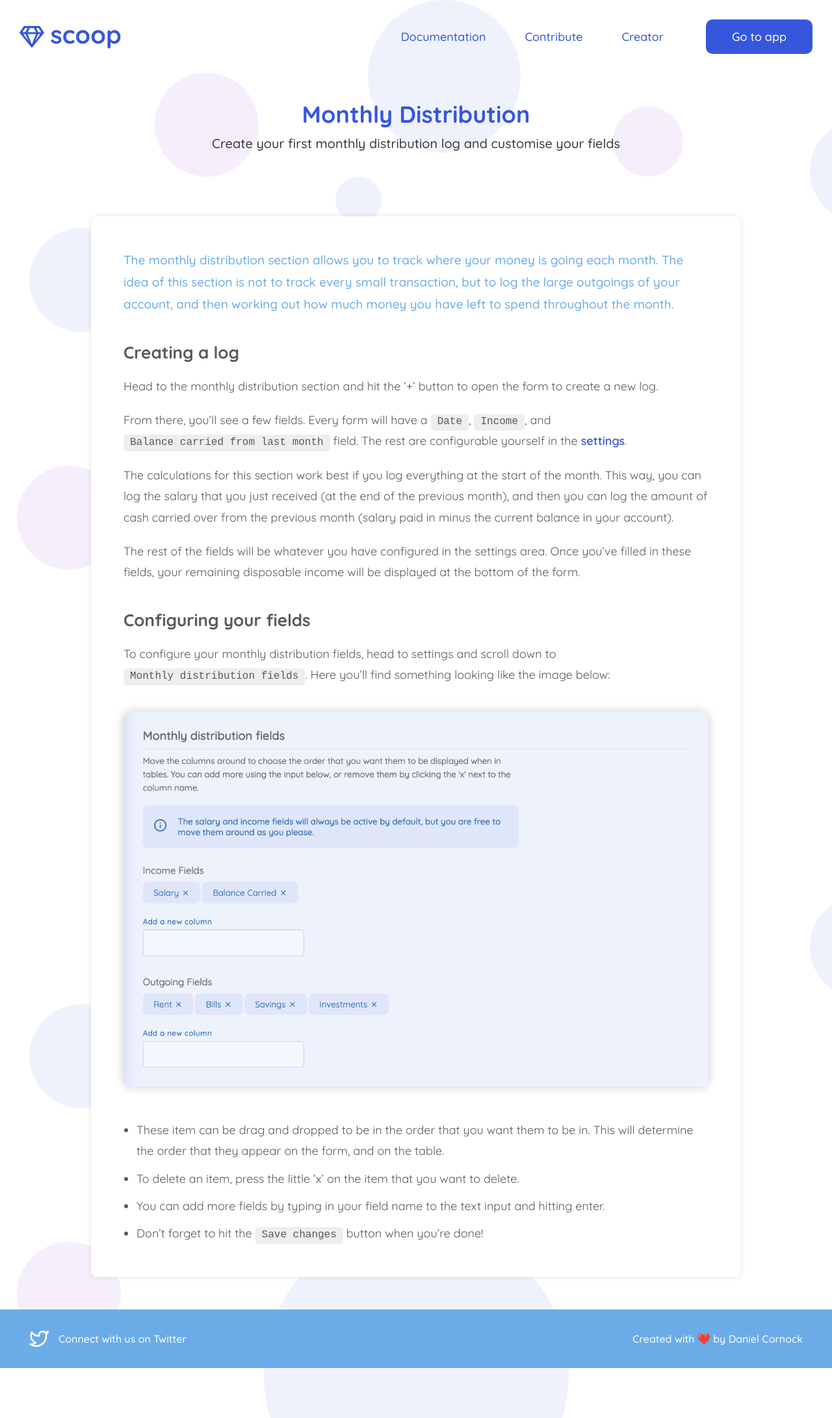
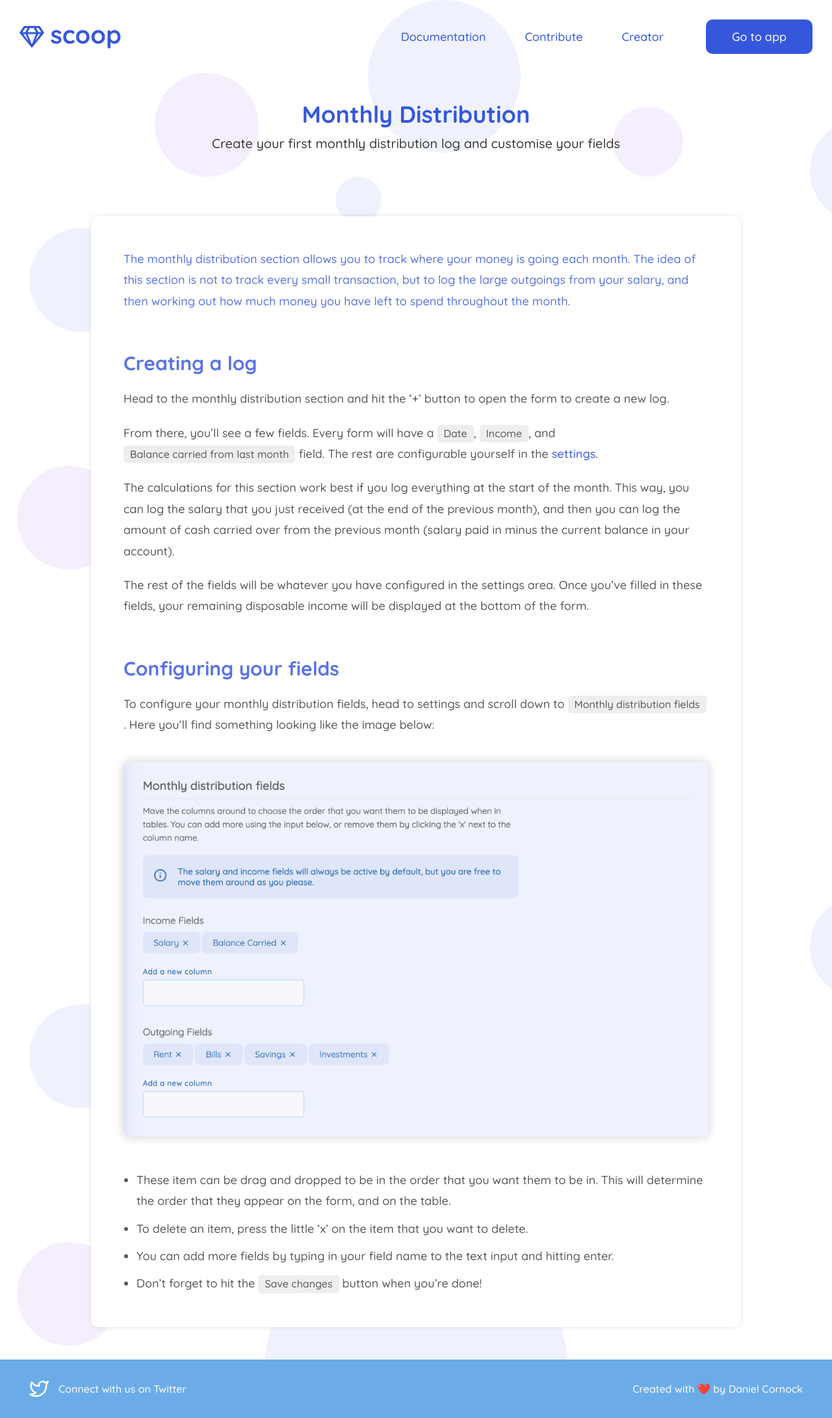
Before and after one commit to danielcornock/scoop-marketing-page, a Jekyll site: the page built from _posts/0000-01-05-monthly-distribution.md, in a window 1280 px wide. Shown: the whole page at 65% size. Built offline with Jekyll 4.4.1, drawn with Linux system fonts in a browser that asks for light colours.

Commit message:
Push small changes

```diff
--- a/_layouts/post/_post.scss
+++ b/_layouts/post/_post.scss
@@ -41,42 +41,47 @@
   }
 }
 
+@mixin post-text {
+  font-size: 18px;
+  line-height: 180%;
+  color: $color-subheading;
+  font-weight: 500;
+
+  @include media(450px) {
+    font-size: 16px;
+  }
+}
+
 .Post-content {
   p {
-    font-size: 18px;
-    line-height: 180%;
-    color: $color-subheading;
+    @include post-text;
     margin-bottom: 20px;
-    font-weight: 400;
 
     &:first-child {
-      font-size: 19px;
-      color: $color-primary-gradient;
+      color: lighten($color-primary, 8%);
 
       font-weight: 500;
     }
   }
 
   h2 {
-    color: $color-subheading;
-    margin-top: 40px;
+    color: lighten($color-primary, 8%);
+    margin-top: 60px;
     margin-bottom: 20px;
-    font-size: 26px;
+    font-size: 30px;
   }
 
   code {
-    font-family: monospace;
-    font-weight: 500;
     display: inline-block;
     padding: 0 10px;
-    line-height: 1.6;
+    line-height: 1.7;
     border-radius: 5px;
     background-color: #eee;
     font-size: 16px;
   }
 
   a {
-    color: $color-primary;
+    color: lighten($color-primary, 8%);
     font-weight: 600;
   }
 
@@ -88,10 +93,7 @@
   }
 
   li {
-    font-size: 18px;
-    line-height: 180%;
-    color: $color-subheading;
-    font-weight: 400;
+    @include post-text;
     margin-left: 20px;
 
     &:not(:first-child) {
--- a/_posts/0000-01-05-monthly-distribution.md
+++ b/_posts/0000-01-05-monthly-distribution.md
@@ -5,13 +5,13 @@ description: >-
 icon: calendar
 ---
 
-The monthly distribution section allows you to track where your money is going each month. The idea of this section is not to track every small transaction, but to log the large outgoings of your account, and then working out how much money you have left to spend throughout the month.
+The monthly distribution section allows you to track where your money is going each month. The idea of this section is not to track every small transaction, but to log the large outgoings from your salary, and then working out how much money you have left to spend throughout the month.
 
 ## Creating a log
 
 Head to the monthly distribution section and hit the '+' button to open the form to create a new log.
 
-From there, you'll see a few fields. Every form will have a `Date`, `Income`, and `Balance carried from last month` field. The rest are configurable yourself in the [settings](#settings).
+From there, you'll see a few fields. Every form will have a `Date`, `Income`, and `Balance carried from last month` field. The rest are configurable yourself in the [settings](#configuring-your-fields).
 
 The calculations for this section work best if you log everything at the start of the month. This way, you can log the salary that you just received (at the end of the previous month), and then you can log the amount of cash carried over from the previous month (salary paid in minus the current balance in your account).
 
```
